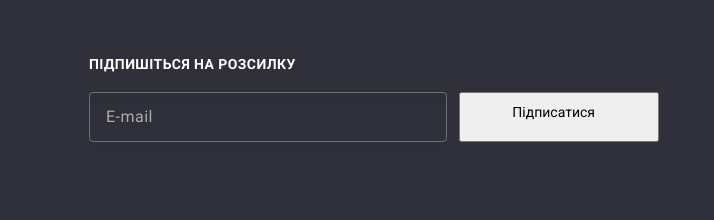
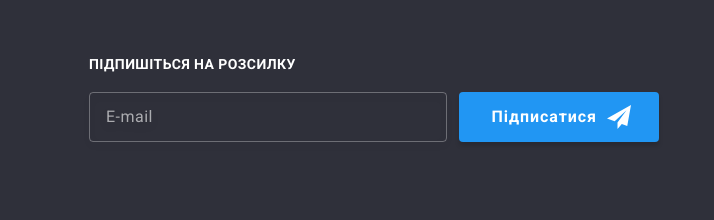
Before and after one commit to DenysLikh/goit-markup-hw-06, a plain HTML site: page portfolio.html in a window 1280 px wide. Shown: the part 1648-1868 px from the top of the page, 566-1280 px from the left. Drawn offline with nearby package versions, Linux system fonts and the light colour scheme.

Commit message:
add prtfl footer

```diff
--- a/portfolio.html
+++ b/portfolio.html
@@ -314,13 +314,16 @@
 						</li>
 					</ul>
 				</div>
-				<div class="signup-form">
+				<div class="sign-up-wrapper">
 					<h3 class="name-features footer-cta">Підпишіться на розсилку</h3>
 					<form class="signup-field" name="signup_form" autocomplete="on">
 						<label for="user_email">
 							<input class="sign-up-field" type="email" name="user_email" id="user_email" placeholder="E-mail" />
 						</label>
-						<button class="sign-up-btn" type="submit">Підписатися</button>
+						<button class="big-btn hero-btn-text sign-up-btn" type="submit">Підписатися</button>
+						<svg class="footer-icon-send-email" width="24" height="24">
+								<use href="./images/icons.svg#icon-icon-send-mail"></use>
+						</svg>
 					</form>
 				</div>
 			</div>
```
